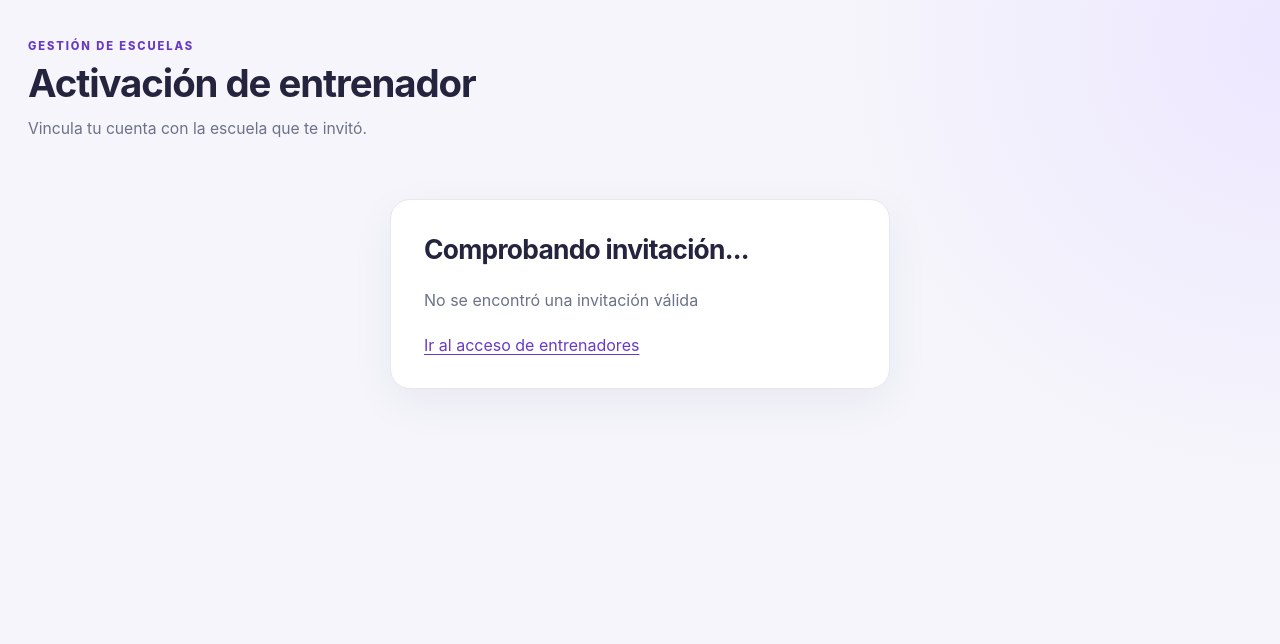
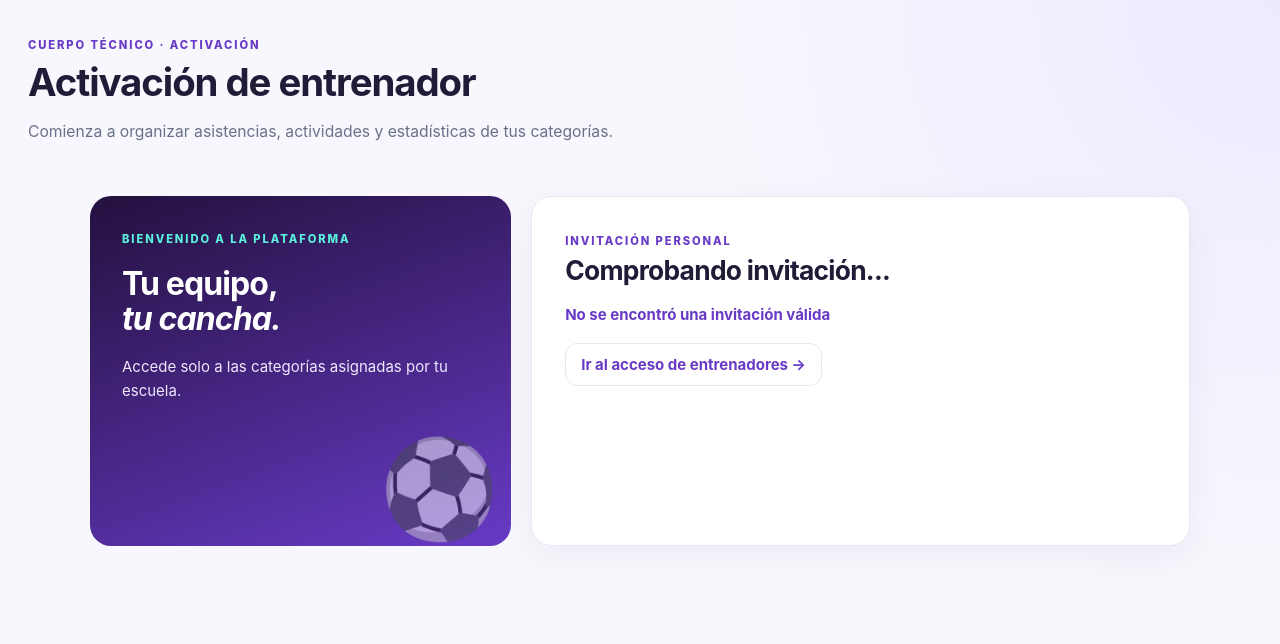
Before and after one commit to Danielreyes95/Proyecto_de_Titulo, a website: page public/activar-entrenador.html in a window 1280 px wide. Drawn offline with Linux system fonts and the light colour scheme.

Commit message:
feat(v3): rediseñar activación activar-entrenador.html

```diff
--- a/public/activar-entrenador.html
+++ b/public/activar-entrenador.html
@@ -1,29 +1,39 @@
 <!doctype html>
-<html lang="es">
-<head>
+<html lang="es"><head>
 <meta charset="utf-8"><meta name="viewport" content="width=device-width,initial-scale=1">
-<meta name="robots" content="noindex,nofollow"><title>Activar entrenador de escuela</title>
-<link rel="stylesheet" href="/assets/css/plataforma.css">
-<script src="/js/activar-entrenador.js" defer></script>
-<link rel="stylesheet" href="/assets/css/ui-propuesta2.css?v=2.1.0">
-<script src="/js/ui-propuesta2.js?v=2.1.0" defer></script>
-</head>
-<body><main class="layout">
-<header class="cabecera"><div><span class="eyebrow">GESTIÓN DE ESCUELAS</span><h1>Activación de entrenador</h1>
-<p>Vincula tu cuenta con la escuela que te invitó.</p></div></header>
-<div class="panel auth-panel">
+<meta name="robots" content="noindex,nofollow">
+<title>Activación de entrenador · Plataforma de Fútbol</title>
+<link rel="stylesheet" href="/assets/css/app-v2.css?v=3.0.0">
+<script src="/js/ui-propuesta2.js?v=3.0.0" defer></script>
+<script src="/js/activar-entrenador.js?v=3.0.0" defer></script>
+</head><body><main class="layout">
+<header class="cabecera">
+ <div><span class="eyebrow">CUERPO TÉCNICO · ACTIVACIÓN</span><h1>Activación de entrenador</h1><p>Comienza a organizar asistencias, actividades y estadísticas de tus categorías.</p></div>
+</header>
+<section class="invitation-layout">
+ <div class="invitation-aside">
+   <span class="eyebrow">BIENVENIDO A LA PLATAFORMA</span>
+   <h2>Tu equipo,<br><em>tu cancha.</em></h2>
+   <p>Accede solo a las categorías asignadas por tu escuela.</p>
+   <div class="invitation-symbol" aria-hidden="true">⚽</div>
+ </div>
+ <section class="panel auth-panel">
+   <span class="eyebrow">INVITACIÓN PERSONAL</span>
    <h2 id="escuela">Comprobando invitación...</h2><p id="correo"></p>
    <form id="nuevo" class="formulario" hidden>
-<label>Tu nombre<input id="nombre" maxlength="120" required autocomplete="name"></label>
-<label>Contraseña nueva (mínimo 12 caracteres)<input id="password" type="password" minlength="12" maxlength="128" autocomplete="new-password" required></label>
+      <label>Tu nombre<input id="nombre" maxlength="120" autocomplete="name" required></label>
+      <label>Contraseña nueva (mínimo 12 caracteres)
+      <input id="password" type="password" minlength="12" maxlength="128" autocomplete="new-password" required></label>
       <button type="submit">Activar mi cuenta</button>
    </form>
    <form id="existente" class="formulario" hidden>
      <p>Ya existe una cuenta con este correo. Inicia sesión para aceptar la invitación.</p>
-<label>Correo<input id="email" type="email" autocomplete="username" readonly></label>
+     <label>Correo electrónico<input id="email" type="email" autocomplete="username" readonly></label>
      <label>Contraseña<input id="passwordExistente" type="password" autocomplete="current-password" required></label>
      <button type="submit">Iniciar sesión y vincular escuela</button>
    </form>
    <p id="resultado" role="status" aria-live="polite"></p>
-<a href="/director-acceso.html">Ir al acceso de entrenadores</a>
-</div></main></body></html>
+   <a class="outline-link" href="/director-acceso.html">Ir al acceso de entrenadores →</a>
+ </section>
+</section>
+</main></body></html>
```
Lines whose indentation alone changed are shown as unchanged.
